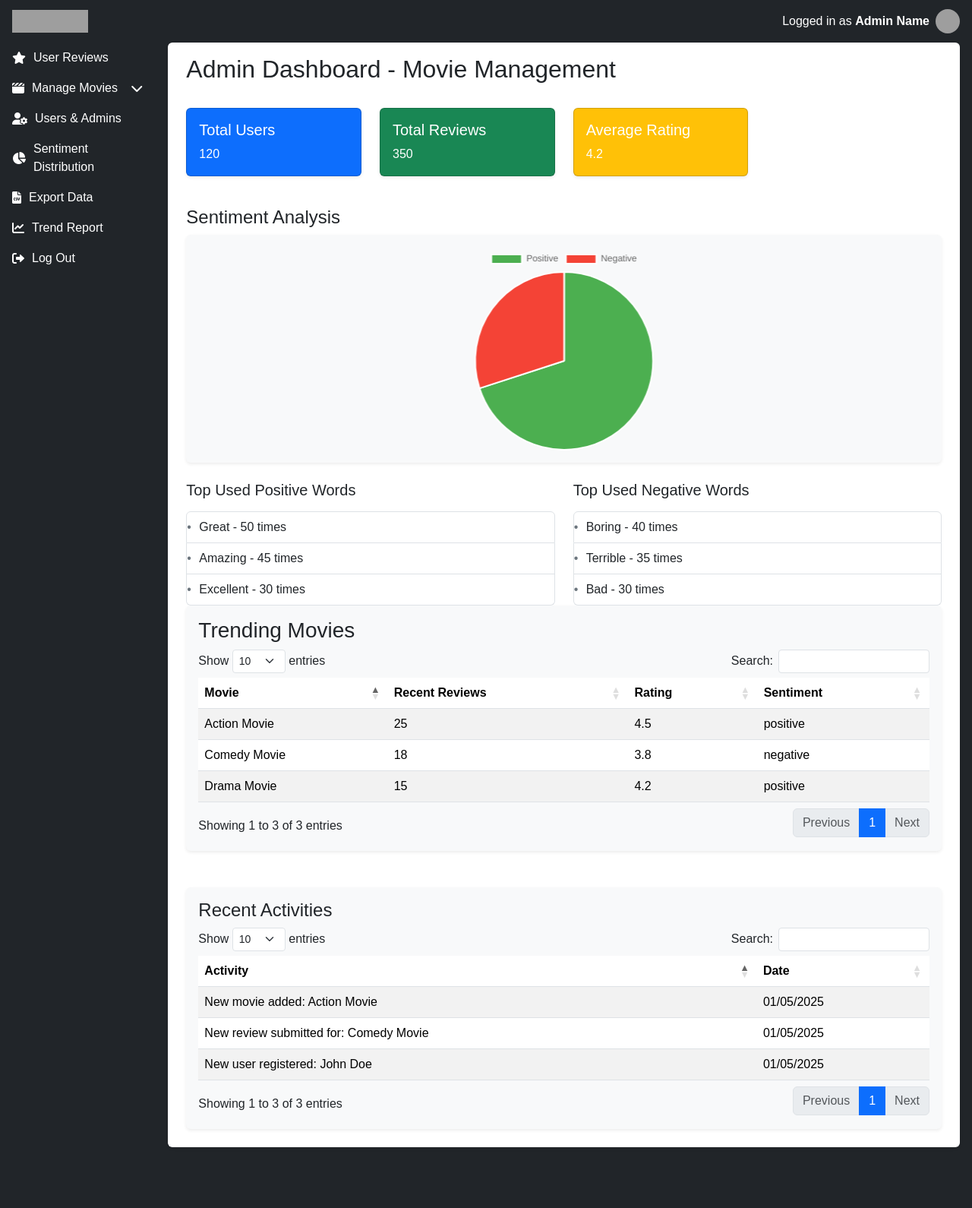
After one commit to raldddddddd/NumberCircled, a PHP site: page /app/view/admin/dashboard.php in a window 1280 px wide. The commit adds this page. Shown: the whole page at 76% size. Run offline with PHP 8.4, Linux system fonts and the light colour scheme; a stand-in replaces the project's code that opens the database connection; some libraries are stand-ins or nearby versions; grey boxes are pictures that could not be loaded.

```diff
--- a/app/controller/addUser_process.php
+++ b/app/controller/addUser_process.php
@@ -11,11 +11,12 @@ $password = $_POST['password'];
 $role_id = $_POST['role'];
 $query = "SELECT * FROM users ORDER BY id DESC";
 
+$hashedPassword = hash('sha256', $password);
 
 if($id){
-    $query = $user->updateUser($role_id, $fname, $lname, $email, $password, $id);
+    $query = $user->updateUser($role_id, $fname, $lname, $email, $hashedPassword, $id);
 } else {
-    $query = $user->addUser($role_id, $fname, $lname, $email, $password);
+    $query = $user->addUser($role_id, $fname, $lname, $email, $hashedPassword);
 }
 
 if ($conn->query($query)) {
--- a/app/controller/regis_process.php
+++ b/app/controller/regis_process.php
@@ -2,17 +2,19 @@
 require_once __DIR__ . "/../../config/database.php";
 require_once __DIR__ . "/../model/Users.php";
 
+$first_name = $_POST['regis_first_name'];
+$last_name = $_POST['regis_last_name'];
 $email = $_POST['regis_email'];
-$name = $_POST['regis_name'];
 $password = $_POST['regis_password'];
 $role_id = $_POST['regis_role'];
 
 $user = new Users();
-$query = $user->registerUser($email, $name, $password);
+$query = $user->registerUser($first_name, $last_name, $email, $password, $role_id);
 
 if ($conn->query($query)) {
     echo "User registered successfully!";
 } else {
     echo "Error: " . $conn->error;
 }
+
 ?>
--- /dev/null
+++ b/app/view/admin/dashboard.php
@@ -0,0 +1,264 @@
+<!DOCTYPE html>
+<html lang="en">
+
+<head>
+    <meta charset="UTF-8">
+    <meta name="viewport" content="width=device-width, initial-scale=1.0">
+    <title>Admin Dashboard - Movie Management</title>
+    <link href="https://cdn.jsdelivr.net/npm/bootstrap@5.3.0-alpha1/dist/css/bootstrap.min.css" rel="stylesheet">
+    <link rel="stylesheet" href="https://cdn.datatables.net/1.13.4/css/dataTables.bootstrap5.min.css">
+    <link rel="stylesheet" href="https://cdnjs.cloudflare.com/ajax/libs/font-awesome/6.0.0-beta3/css/all.min.css">
+    <link rel="stylesheet" href="style.css">
+    <script src="https://cdn.jsdelivr.net/npm/chart.js"></script>
+</head>
+
+<body class="min-vh-100 bg-dark overflow-hidden">
+    <?php include("nav.php"); ?>
+    <div class="container-fluid min-vh-100 d-flex flex-column">
+        <?php include("sidebar.php"); ?>
+
+        <div class="row flex-grow-1 pe-3 offset-lg-2 z-3">
+
+            <main class="col-lg-12 px-4 pt-3 bg-white rounded shadow-sm overflow-auto">
+
+                <div class="mb-4">
+                    <div class="d-flex justify-content-between">
+                        <h2>Admin Dashboard - Movie Management</h2>
+                    </div>
+                </div>
+
+                <!-- Total Counts Section (Top Metrics) -->
+                <div class="row mb-4">
+                    <div class="col-md-3">
+                        <div class="card text-white bg-primary mb-3 rounded shadow-sm">
+                            <div class="card-body">
+                                <h5 class="card-title">Total Users</h5>
+                                <p class="card-text" id="totalUsers">120</p>
+                            </div>
+                        </div>
+                    </div>
+                    <div class="col-md-3">
+                        <div class="card text-white bg-success mb-3 rounded shadow-sm">
+                            <div class="card-body">
+                                <h5 class="card-title">Total Reviews</h5>
+                                <p class="card-text" id="totalReviews">350</p>
+                            </div>
+                        </div>
+                    </div>
+                    <div class="col-md-3">
+                        <div class="card text-white bg-warning mb-3 rounded shadow-sm">
+                            <div class="card-body">
+                                <h5 class="card-title">Average Rating</h5>
+                                <p class="card-text" id="averageRating">4.2</p>
+                            </div>
+                        </div>
+                    </div>
+                </div>
+
+                <!-- Sentiment Analysis Chart -->
+                <div class="mb-4">
+                    <h4>Sentiment Analysis</h4>
+                    <div class="bg-light rounded p-3 shadow-sm" style="height: 300px;">
+                        <canvas id="sentimentChart"></canvas>
+                    </div>
+                </div>
+
+                <!-- Top Used Words (Positive and Negative) -->
+                <div class="row">
+                    <div class="col-md-6">
+                        <h5 class="mb-3">Top Used Positive Words</h5>
+                        <ul id="positive-words-list" class="list-group">
+                            <!-- Dynamically populated with words and frequencies -->
+                        </ul>
+                    </div>
+                    <div class="col-md-6">
+                        <h5 class="mb-3">Top Used Negative Words</h5>
+                        <ul id="negative-words-list" class="list-group">
+                            <!-- Dynamically populated with words and frequencies -->
+                        </ul>
+                    </div>
+                </div>
+
+                <!-- Trending Movies Table -->
+                <div class="row">
+                    <div class="col-md-12">
+                        <div class="p-3 bg-light rounded shadow-sm">
+                            <h3>Trending Movies</h3>
+                            <table id="trending-movies" class="table table-striped">
+                                <thead>
+                                    <tr>
+                                        <th>Movie</th>
+                                        <th>Recent Reviews</th>
+                                        <th>Rating</th>
+                                        <th>Sentiment</th>
+                                    </tr>
+                                </thead>
+                                <tbody>
+                                    <!-- Dynamically populated with trending movies data -->
+                                </tbody>
+                            </table>
+                        </div>
+                    </div>
+                </div>
+
+                <!-- Recent Activities Section -->
+                <div class="mb-4 mt-5">
+                    <div class="bg-light rounded shadow-sm p-3">
+                        <h4>Recent Activities</h4>
+                        <div class="table-responsive">
+                            <table id="recentActivitiesTable" class="table table-striped" style="width:100%">
+                                <thead>
+                                    <tr>
+                                        <th>Activity</th>
+                                        <th>Date</th>
+                                    </tr>
+                                </thead>
+                                <tbody>
+                                    <!-- Dynamically populated with recent activities -->
+                                </tbody>
+                            </table>
+                        </div>
+                    </div>
+                </div>
+
+            </main>
+        </div>
+    </div>
+
+    <script src="https://code.jquery.com/jquery-3.6.0.min.js"></script>
+    <script src="https://cdn.jsdelivr.net/npm/bootstrap@5.3.0-alpha1/dist/js/bootstrap.bundle.min.js"></script>
+    <script src="https://cdn.datatables.net/1.13.4/js/jquery.dataTables.min.js"></script>
+    <script src="https://cdn.datatables.net/1.13.4/js/dataTables.bootstrap5.min.js"></script>
+    <script src="script.js"></script>
+
+    <script>
+        // Sample data (replace this with real data from API or database)
+        const sentimentData = {
+            labels: ['Positive', 'Negative'],
+            datasets: [{
+                label: 'Sentiment Distribution',
+                data: [70, 30], // Example values
+                backgroundColor: ['#4CAF50', '#F44336'],
+            }]
+        };
+
+        // Create Sentiment Analysis chart
+        const ctx = document.getElementById('sentimentChart').getContext('2d');
+        const sentimentChart = new Chart(ctx, {
+            type: 'pie',
+            data: sentimentData,
+            options: {
+                responsive: true,
+                maintainAspectRatio: false
+            }
+        });
+
+        // Example dynamic population for top used words
+        const positiveWords = [{
+                word: 'Great',
+                frequency: 50
+            },
+            {
+                word: 'Amazing',
+                frequency: 45
+            },
+            {
+                word: 'Excellent',
+                frequency: 30
+            }
+        ];
+
+        const negativeWords = [{
+                word: 'Boring',
+                frequency: 40
+            },
+            {
+                word: 'Terrible',
+                frequency: 35
+            },
+            {
+                word: 'Bad',
+                frequency: 30
+            }
+        ];
+
+        // Populate Top Used Positive Words
+        positiveWords.forEach(word => {
+            $('#positive-words-list').append(`
+                <li class="list-group-item">${word.word} - ${word.frequency} times</li>
+            `);
+        });
+
+        // Populate Top Used Negative Words
+        negativeWords.forEach(word => {
+            $('#negative-words-list').append(`
+                <li class="list-group-item">${word.word} - ${word.frequency} times</li>
+            `);
+        });
+
+        // Example dynamic population for Trending Movies
+        const trendingMovies = [{
+                name: 'Action Movie',
+                reviews: 25,
+                rating: 4.5,
+                sentiment: 'positive'
+            },
+            {
+                name: 'Comedy Movie',
+                reviews: 18,
+                rating: 3.8,
+                sentiment: 'negative'
+            },
+            {
+                name: 'Drama Movie',
+                reviews: 15,
+                rating: 4.2,
+                sentiment: 'positive'
+            }
+        ];
+
+        // Populate Trending Movies Table
+        trendingMovies.forEach(movie => {
+            $('#trending-movies tbody').append(`
+                <tr>
+                    <td>${movie.name}</td>
+                    <td>${movie.reviews}</td>
+                    <td>${movie.rating}</td>
+                    <td>${movie.sentiment}</td>
+                </tr>
+            `);
+        });
+
+        // Example dynamic population for Recent Activities
+        const recentActivities = [{
+                activity: 'New movie added: Action Movie',
+                date: '01/05/2025'
+            },
+            {
+                activity: 'New user registered: John Doe',
+                date: '01/05/2025'
+            },
+            {
+                activity: 'New review submitted for: Comedy Movie',
+                date: '01/05/2025'
+            }
+        ];
+
+        // Populate Recent Activities Table
+        recentActivities.forEach(activity => {
+            $('#recentActivitiesTable tbody').append(`
+                <tr>
+                    <td>${activity.activity}</td>
+                    <td>${activity.date}</td>
+                </tr>
+            `);
+        });
+
+        $(document).ready(function() {
+            $('#trending-movies').DataTable();
+            $('#recentActivitiesTable').DataTable();
+        });
+    </script>
+</body>
+
+</html>
--- /dev/null
+++ b/app/view/admin/nav.php
@@ -0,0 +1,9 @@
+<nav class="navbar navbar-expand-lg navbar-dark bg-dark sticky-top px-3 z-3">
+        <a class="navbar-brand d-flex align-items-center" href="#">
+            <img src="logo.png" alt="Logo" width="100" height="30" class="me-2">
+        </a>
+        <div class="d-flex align-items-center ms-auto text-white">
+            <span class="me-2">Logged in as <strong>Admin Name</strong></span>
+            <img src="logo.png" alt="Profile" class="rounded-circle" width="32" height="32">
+        </div>
+    </nav>
--- /dev/null
+++ b/app/view/admin/sidebar.php
@@ -0,0 +1,40 @@
+<nav id="sidebar" class="col-md-3 col-lg-2 d-md-block bg-dark text-white position-fixed start-0 vh-100 overflow-auto p-0">
+
+    <ul class="nav flex-column ">
+        <li class="nav-item">
+            <a class="nav-link d-flex px-2 py-2 align-items-center rounded text-white mx-2" href="reviews.php"><i class="fas fa-star"></i> User Reviews</a>
+        </li>
+        <li class="nav-item">
+            <a class="nav-link d-flex px-2 py-2 align-items-center rounded text-white mx-2" data-bs-toggle="collapse" href="#userMenu" role="button" aria-expanded="false" aria-controls="userMenu">
+                <i class="fas fa-clapperboard"></i> Manage Movies <i class="fas toggle-icon fa-chevron-down ms-auto"></i>
+            </a>
+            <div class="collapse" id="userMenu">
+                <ul class="nav flex-column ms-4">
+                    <li class="nav-item">
+                        <a class="nav-link d-flex px-2 py-2 align-items-center rounded text-white mx-2" href="movies.php"><i class="fas fa-film"></i> Movie List</a>
+                    </li>
+                    <li class="nav-item">
+                        <a class="nav-link d-flex px-2 py-2 align-items-center rounded text-white mx-2" href="genres.php"><i class="fas fa-book-open"></i> Genres</a>
+                    </li>
+
+                </ul>
+            </div>
+        </li>
+        <li class="nav-item">
+            <a class="nav-link d-flex px-2 py-2 align-items-center rounded text-white mx-2" href="users.php"><i class="fas fa-user-cog"></i> Users & Admins</a>
+        </li>
+
+        <li class="nav-item">
+            <a class="nav-link d-flex px-2 py-2 align-items-center rounded text-white mx-2" href="sentiment-chart.html"><i class="fas fa-chart-pie"></i> Sentiment Distribution</a>
+        </li>
+        <li class="nav-item">
+            <a class="nav-link d-flex px-2 py-2 align-items-center rounded text-white mx-2" href="export-data.html"><i class="fas fa-file-csv"></i> Export Data</a>
+        </li>
+        <li class="nav-item">
+            <a class="nav-link d-flex px-2 py-2 align-items-center rounded text-white mx-2" href="report.html"><i class="fas fa-chart-line"></i> Trend Report</a>
+        </li>
+        <li class="nav-item">
+            <a class="nav-link d-flex px-2 py-2 align-items-center rounded text-white mx-2" href="logout.php"><i class="fas fa-sign-out-alt"></i> Log Out</a>
+        </li>
+    </ul>
+</nav>
--- /dev/null
+++ b/app/view/admin/style.css
@@ -0,0 +1,73 @@
+html, body {
+    margin: 0;
+    font-family: Arial, sans-serif;
+}
+
+main {
+    height: calc(100vh - 80px);
+}
+
+.sidebar-header img {
+    max-height: 60px;
+    object-fit: contain;
+}
+
+.nav-link i{
+    padding-right: 10px;
+}
+
+.nav-link:hover,
+.nav-link:focus:hover,
+.nav-link.active:hover,
+.nav-link.show:hover {
+    background-color: #495057 !important;
+    color: white !important;
+}
+
+.nav-link:focus,
+.nav-link:active,
+.nav-link.active,
+.nav-link.show {
+    background-color: transparent !important;
+    color: white !important;
+    box-shadow: none !important;
+}
+
+.container, main {
+    -ms-overflow-style: none;  /* Internet Explorer 10+ */
+    scrollbar-width: none;  /* Firefox */
+}
+.container::-webkit-scrollbar, main::-webkit-scrollbar {
+    display: none;  /* Safari and Chrome */
+}
+
+.card {
+    transition: transform 0.3s ease, box-shadow 0.3s ease;
+}
+
+.card:hover {
+    transform: translateY(-5px);
+    box-shadow: 0 0.5rem 1rem rgba(0, 0, 0, 0.15);
+}
+
+.list-group-item {
+    transition: background-color 0.3s ease, transform 0.2s ease;
+}
+
+.list-group-item:hover {
+    background-color: #f8f9fa;
+    transform: translateX(5px);
+}
+
+.table tbody tr:hover {
+    background-color: #f2f2f2;
+}
+
+#positive-words-list li::before,
+#negative-words-list li::before {
+    content: '•';
+    color: #6c757d;
+    display: inline-block;
+    width: 1em;
+    margin-left: -1em;
+}
--- a/assets/plano.txt
+++ b/assets/plano.txt
@@ -23,3 +23,8 @@ Admin
             <li><?php echo $student['name']; ?></li>
     <?php endforeach; ?>
     -->
+
+
+password is now md5hashed
+reg has been updated with firstname and lastname, but still not assigning a default image
+dashboard now inside but not yet dynamically populated
```
Also changed, not shown: app/controller/login_process.php (+6 -8 lines), app/model/Users.php (+19 -10 lines), app/view/admin/script.js (added, +24 -0 lines), app/view/login.php (+3 -5 lines), app/view/registration.php (+18 -7 lines), assets/review_db.txt (+11 -12 lines), script/script.js (+44 -33 lines).
